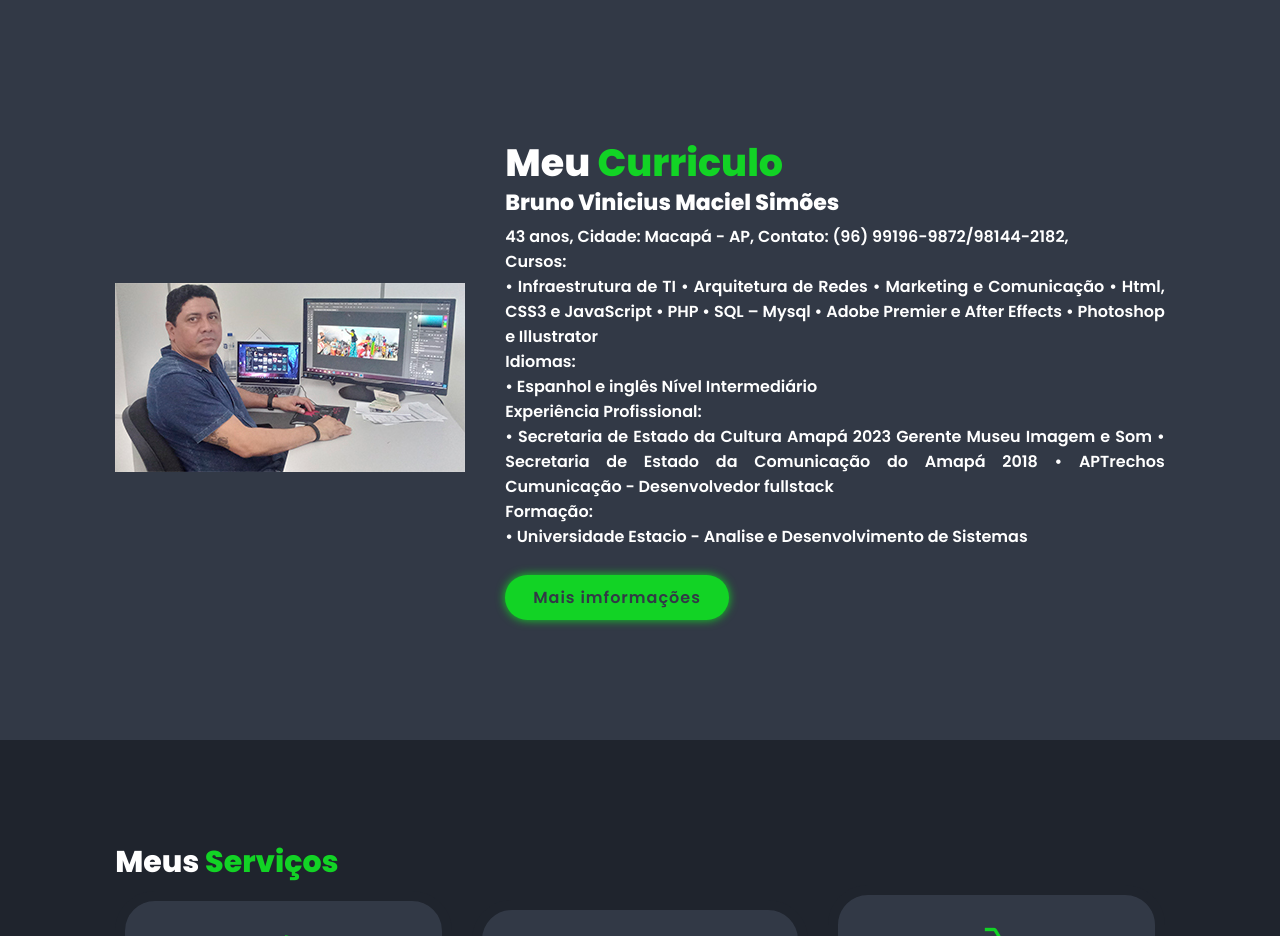
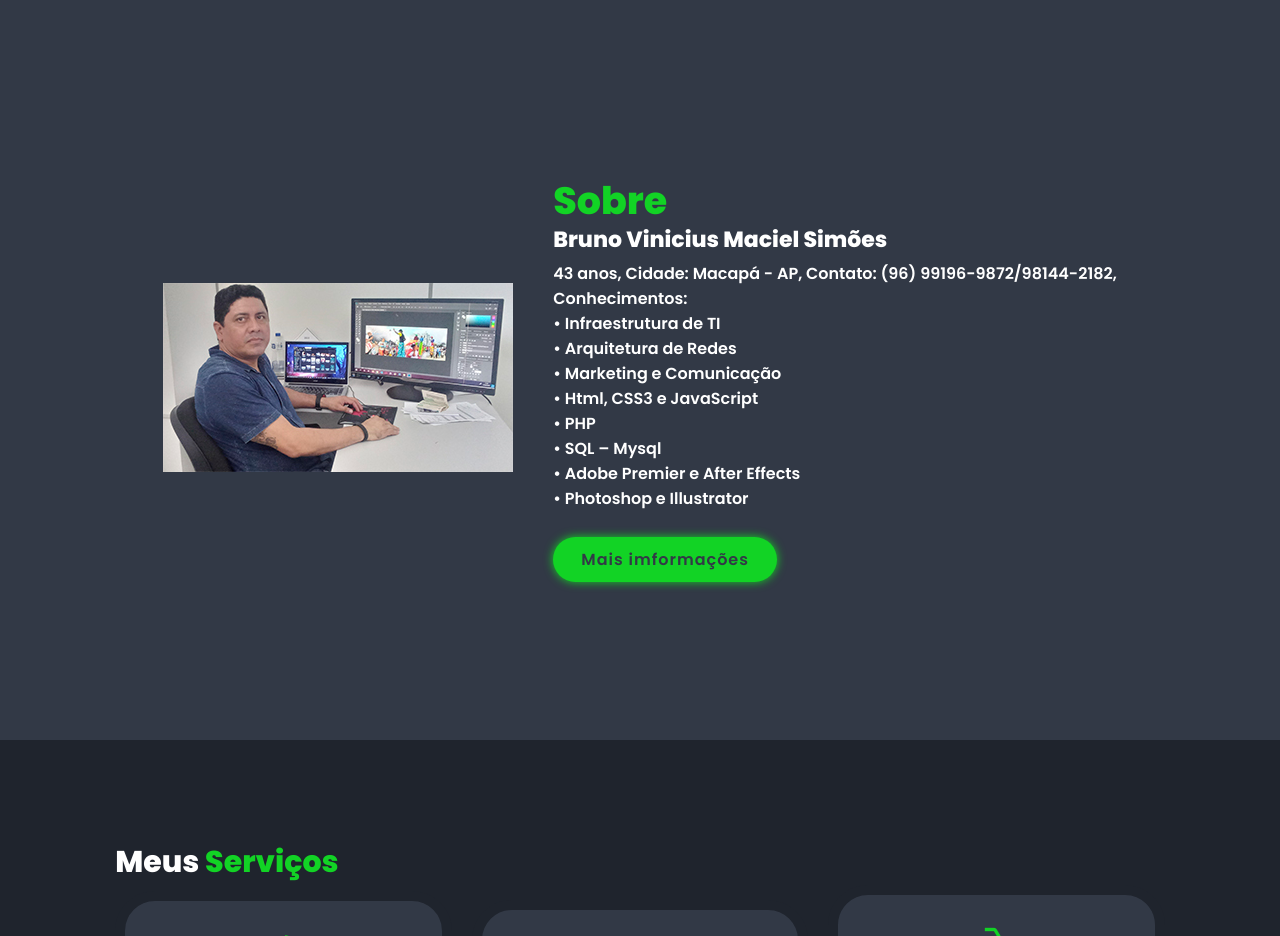
Before and after one commit to BrunoMasim42/Portifolio-BrunoMasim, a plain HTML site: page index.html in a window 1280 px wide. Shown: the part 860-1796 px from the top of the page. Drawn offline with nearby package versions, Linux system fonts and the light colour scheme; a web font is replaced by a local one.

Commit message:
atualização

```diff
--- a/index.html
+++ b/index.html
@@ -69,31 +69,22 @@
         <img src="imagens/foto01.jpg" alt="">
         </div>
         <div class="sobre-content">
-            <h2 class="txt-h2">Meu <span>Curriculo</span></h2>
+            <h2 class="txt-h2"><span>Sobre</span></h2>
             <h3>Bruno Vinicius Maciel Simões</h3>
             <p>
                 43 anos,
                 Cidade: Macapá - AP,
                 Contato: (96) 99196-9872/98144-2182,<br>
-                Cursos:<br>
-                •	Infraestrutura de TI
-                •	Arquitetura de Redes
-                •	Marketing e Comunicação
-                •	Html, CSS3 e JavaScript
-                •	PHP
-                •	SQL – Mysql
-                •	Adobe Premier e After Effects
+                Conhecimentos:<br>
+                •	Infraestrutura de TI<br>
+                •	Arquitetura de Redes<br>
+                •	Marketing e Comunicação<br>
+                •	Html, CSS3 e JavaScript<br>
+                •	PHP <br>
+                •	SQL – Mysql<br>
+                •	Adobe Premier e After Effects<br>
                 •	Photoshop e Illustrator<br>
-                Idiomas:<br>
-                •	Espanhol e inglês Nível Intermediário <br>
-                Experiência Profissional:<br>
-                •	Secretaria de Estado da Cultura Amapá 2023
-                    Gerente Museu Imagem e Som
-                •	Secretaria de Estado da Comunicação do Amapá 2018
-                    •	APTrechos Cumunicação - Desenvolvedor fullstack <br>
-                     Formação:<br>
-                     •	 Universidade Estacio -
-                      Analise e Desenvolvimento de Sistemas
+
                  </p>
             <a href="#" class="btn"> Mais imformações</a>
         </div>
@@ -108,7 +99,7 @@
             <i class='bx bx-code-alt'></i>
             <h3>Web Developement</h3>
             <p>Projetar, analizar e desenvolver sistemas e paginas web, manutenção de sites e sistemas, definindo linguagens de programação, banco de dados, armazenamento e atualização de informações a fim de atender o volume de demandas e seu correto funcionamento.</p>
-            <a href="https://github.com/BrunoMasim42" class="btn"> Mais informações</a>
+            <a href="https://www.instagram.com/brunov.simoes/" class="btn"> Mais informações</a>
         </div><!--servicos-box-->
 
         <div class="servicos-box">
```
